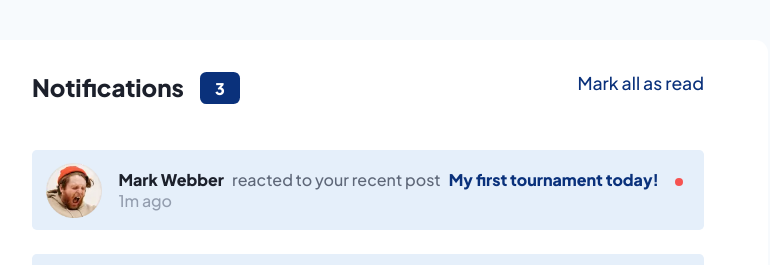
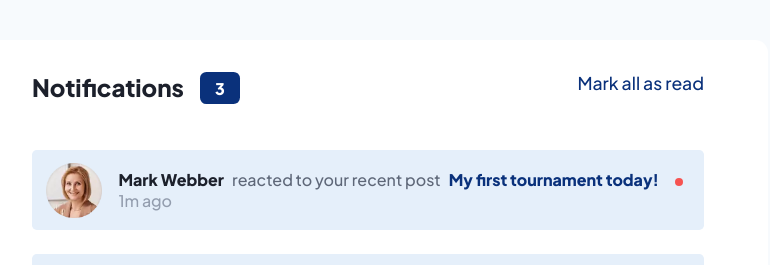
Before and after one commit to fabioaes/challenge-notification-screen, a plain HTML site: page index.html in a window 1280 px wide. Shown: the top 265 px of the page, without its empty margins (272-1042 px from the left). Drawn offline with Linux system fonts and the light colour scheme.

Commit message:
Update index.html

```diff
--- a/index.html
+++ b/index.html
@@ -20,7 +20,7 @@
 
       <!-- NOTI -->
       <div class="noticontent item">
-        <img src="challenge-notification-screen/images/avatar-mark-webber.webp" alt="" />
+        <img src="https://raw.githubusercontent.com/fabioaes/challenge-notification-screen/main/images/avatar-angela-gray.webp" alt="" />
         <div class="content">
           <span class="text">
             <a href="" class="name">Mark Webber</a>reacted to your recent post
```
